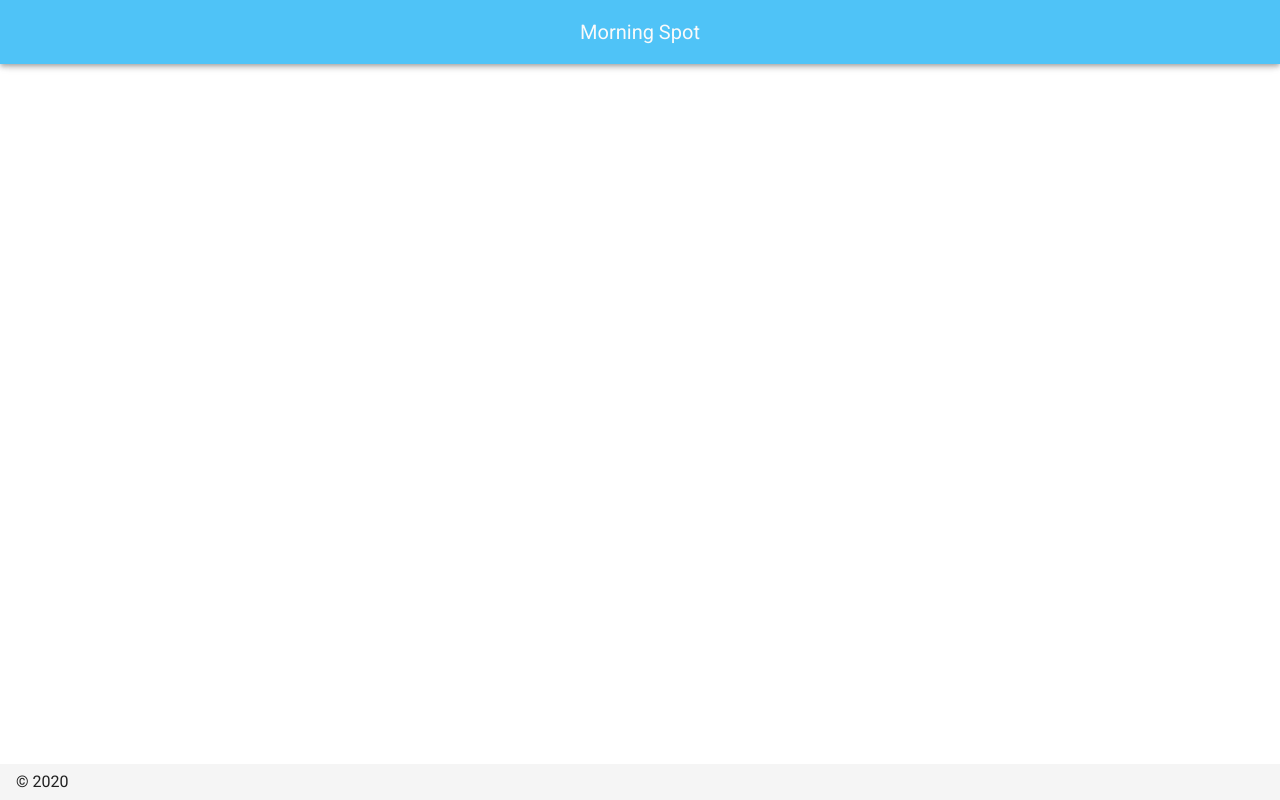
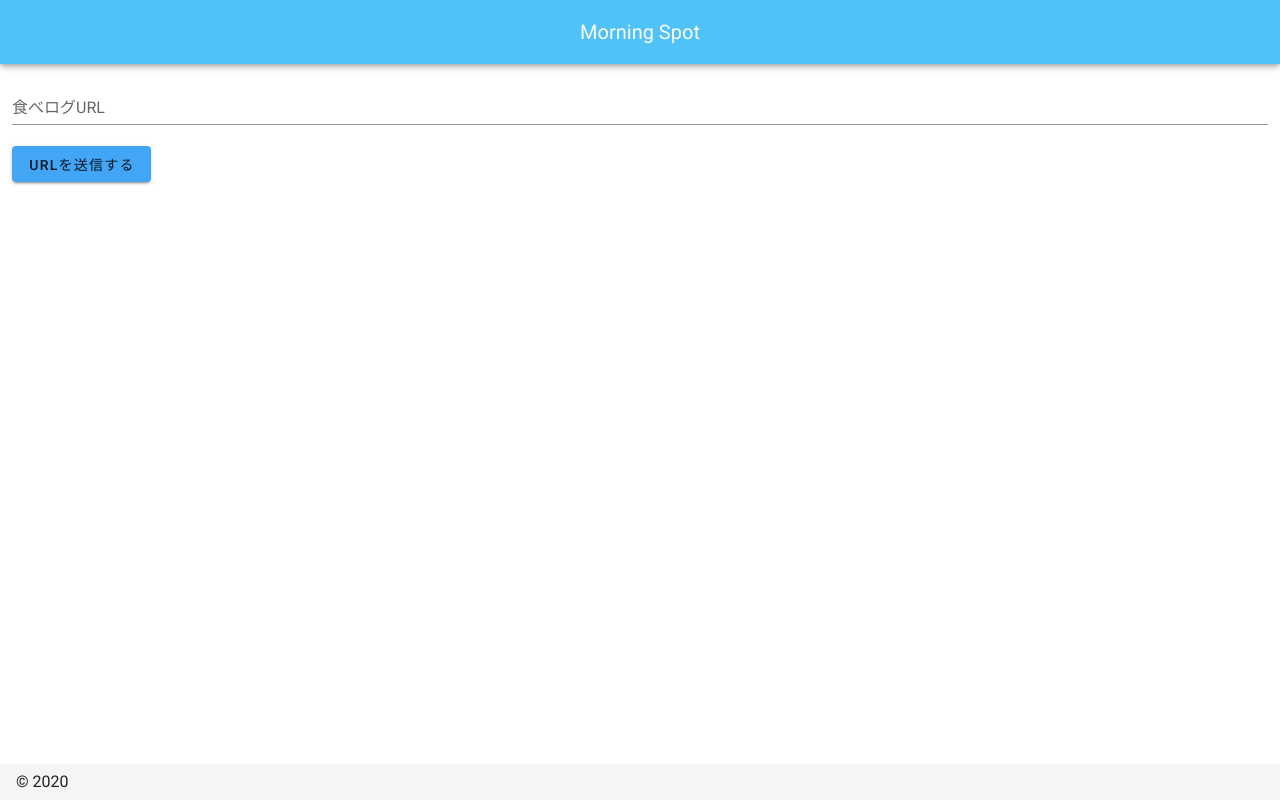
Before and after one commit to t1gerk1ngd0m/asashibu-pwa, a Nuxt app: page /restaurants/new in a window 1280 px wide. Shown: the top 800 px of the page. Built offline with nearby package versions, Linux system fonts and the light colour scheme; no server answers.

Commit message:
新規投稿画面作成

```diff
--- a/pages/index.vue
+++ b/pages/index.vue
@@ -4,6 +4,16 @@
     justify-center
     align-center
   >
+    <v-flex
+      xs12
+      sm8
+      md6
+    >
+      <v-btn
+        :to="{ name: 'restaurants-new'}"
+        color="#42A5F5"
+      >お店を新規投稿する</v-btn>
+    </v-flex>
     <v-flex
       xs12
       sm8
--- /dev/null
+++ b/pages/restaurants/new.vue
@@ -0,0 +1,41 @@
+<template>
+  <div>
+    <v-form>
+      <v-text-field
+        v-model="externalLink"
+        :rules="uriRules"
+        label="食べログURL"
+        required
+      ></v-text-field>
+    </v-form>
+    <v-btn
+      @click="submit()"
+      color="#42A5F5"
+    >URLを送信する</v-btn>
+  </div>
+</template>
+
+<script>
+export default {
+  data: () => ({
+    externalLink: '',
+    uriRules: [
+      value => !!value || '食べログURLは必須です',
+      value => /^https:\/\/tabelog.com\/(.*)/.test(value) || '食べログURLを記入してください',
+    ]
+  }),
+
+  methods: {
+    async submit () {
+      if (this.$refs.form.validate()) {
+        try {
+          let payload = { restaurant: { external_url: this.externalLink } }
+          let res = await this.$axios.post(`/api/v1/restaurants`, payload)
+        } catch(e) {
+          console.log(e)
+        }
+      }
+    }
+  }
+}
+</script>
```
